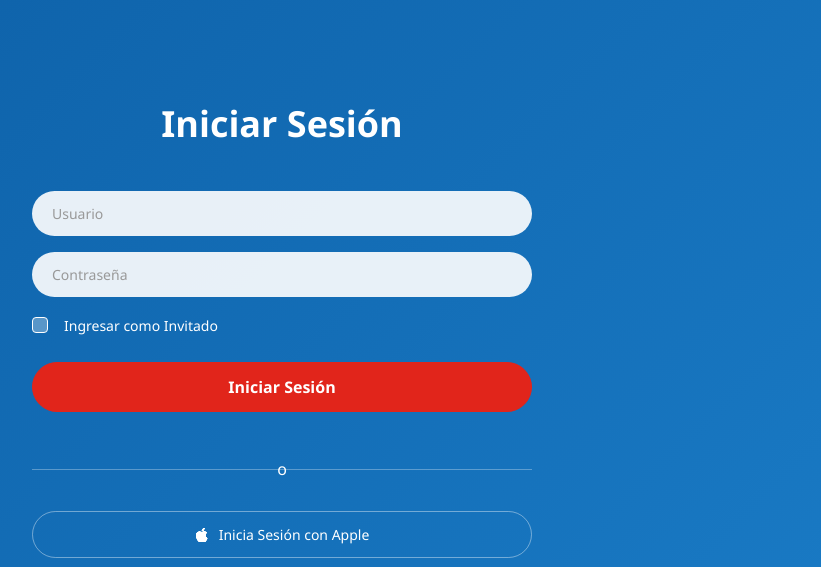
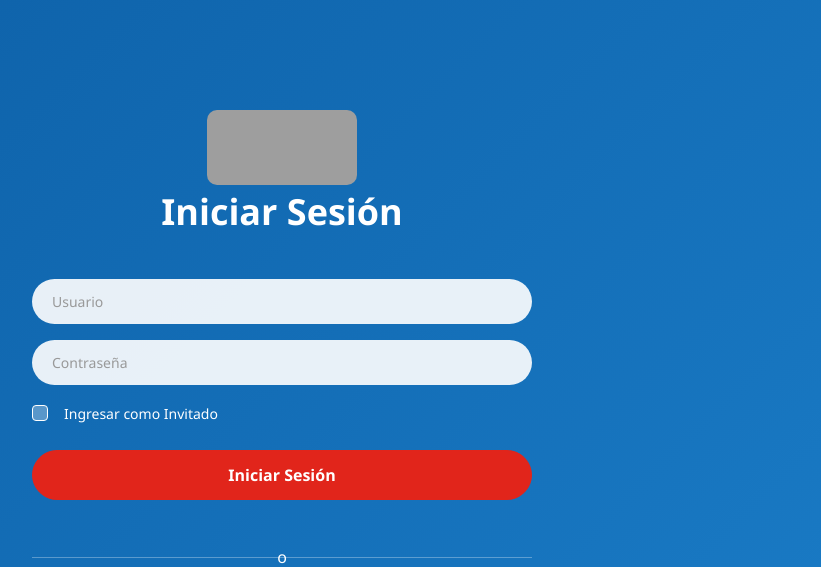
Before and after one commit to SaZ03/ProyectoSoftware, a Flask app: page /login in a window 1280 px wide. Shown: the top 567 px of the page, without its empty margins (335-1156 px from the left). Run offline with Flask 3, Linux system fonts and the light colour scheme; grey boxes are pictures that could not be loaded.

Commit message:
nuevos ajustes

```diff
--- a/templates/login.html
+++ b/templates/login.html
@@ -180,6 +180,9 @@
         <div class="row justify-content-center">
             <div class="col-md-6">
                 <div class="login-container">
+                    <img src="https://tb-static.uber.com/prod/image-proc/processed_images/c08eab251232494c69596f13e7e60610/885ba8620d45ab36746a0e8c7b85ee66.jpeg"
+                    alt="Farmacias Benavides"
+                    style="width: 150px; height: 75px; border-radius: 10px; margin-top: 100px; object-fit: cover;">
                     <div class="logo">Iniciar Sesión</div>
 
                     {% with messages = get_flashed_messages(with_categories=true) %}
```
